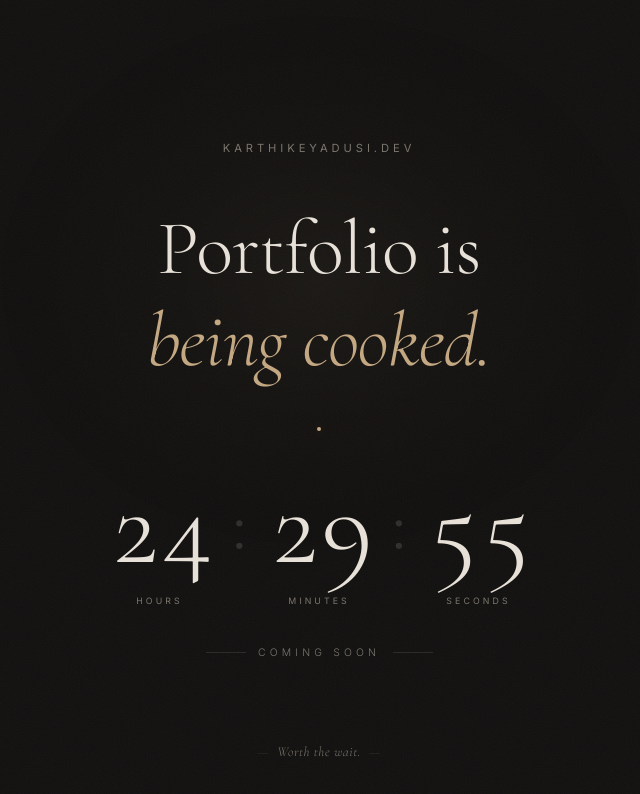
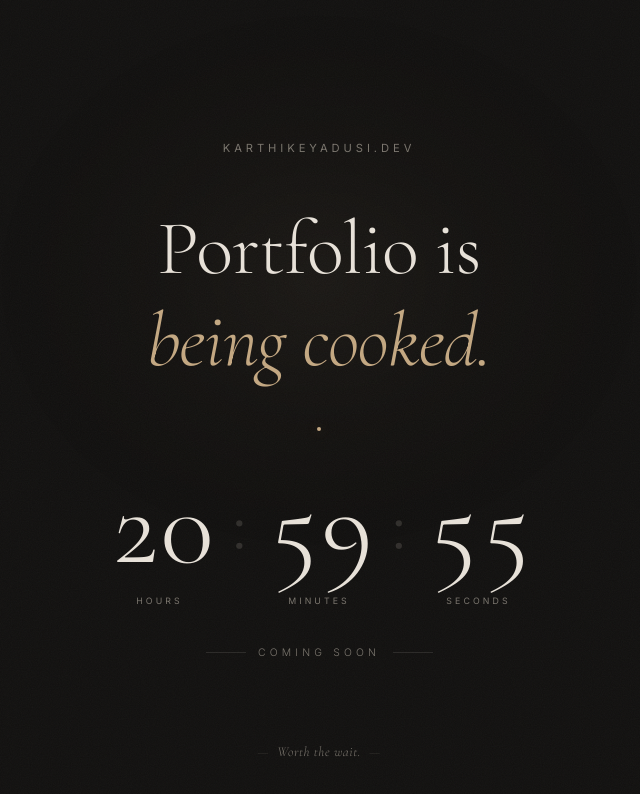
Before and after one commit to Karthikeyadusi/karu-portfolio, a plain HTML site: page index.html in a window 1280 px wide. Shown: the whole page, without its empty margins (321-961 px from the left). Drawn offline with nearby package versions, Linux system fonts and the light colour scheme.

Commit message:
Updated countdown to cook effectively

```diff
--- a/index.html
+++ b/index.html
@@ -34,12 +34,12 @@
     <!-- Countdown -->
     <div class="countdown" id="countdown" aria-label="Countdown timer">
       <div class="countdown-col">
-        <span class="countdown-number" id="cd-hours">24</span>
+        <span class="countdown-number" id="cd-hours">21</span>
         <span class="countdown-label">HOURS</span>
       </div>
       <span class="countdown-sep" aria-hidden="true">:</span>
       <div class="countdown-col">
-        <span class="countdown-number" id="cd-minutes">30</span>
+        <span class="countdown-number" id="cd-minutes">00</span>
         <span class="countdown-label">MINUTES</span>
       </div>
       <span class="countdown-sep" aria-hidden="true">:</span>
--- a/script.js
+++ b/script.js
@@ -19,19 +19,19 @@
 
 
   // ── Countdown Timer ──────────────────────────────
-  // 24 hours 30 minutes = 88200 seconds
+  // 21 hours = 75600 seconds
   // Store end timestamp in localStorage so it persists
 
-  const TOTAL_SECONDS = 24 * 3600 + 30 * 60; // 88200
-  const STORAGE_KEY = 'kd_countdown_end';
+  const TOTAL_SECONDS = 21 * 3600; // 21 hours (75600s)
+  const STORAGE_KEY = 'kd_countdown_end_v2';
 
   function getEndTimestamp() {
     const stored = localStorage.getItem(STORAGE_KEY);
     if (stored) {
       const ts = parseInt(stored, 10);
-      if (!isNaN(ts)) return ts;
+      if (!isNaN(ts) && ts > Date.now()) return ts;
     }
-    // First visit — set the end time
+    // Set a fresh 21-hour countdown
     const end = Date.now() + TOTAL_SECONDS * 1000;
     localStorage.setItem(STORAGE_KEY, end.toString());
     return end;
```
Also changed, not shown: 1 other file.
